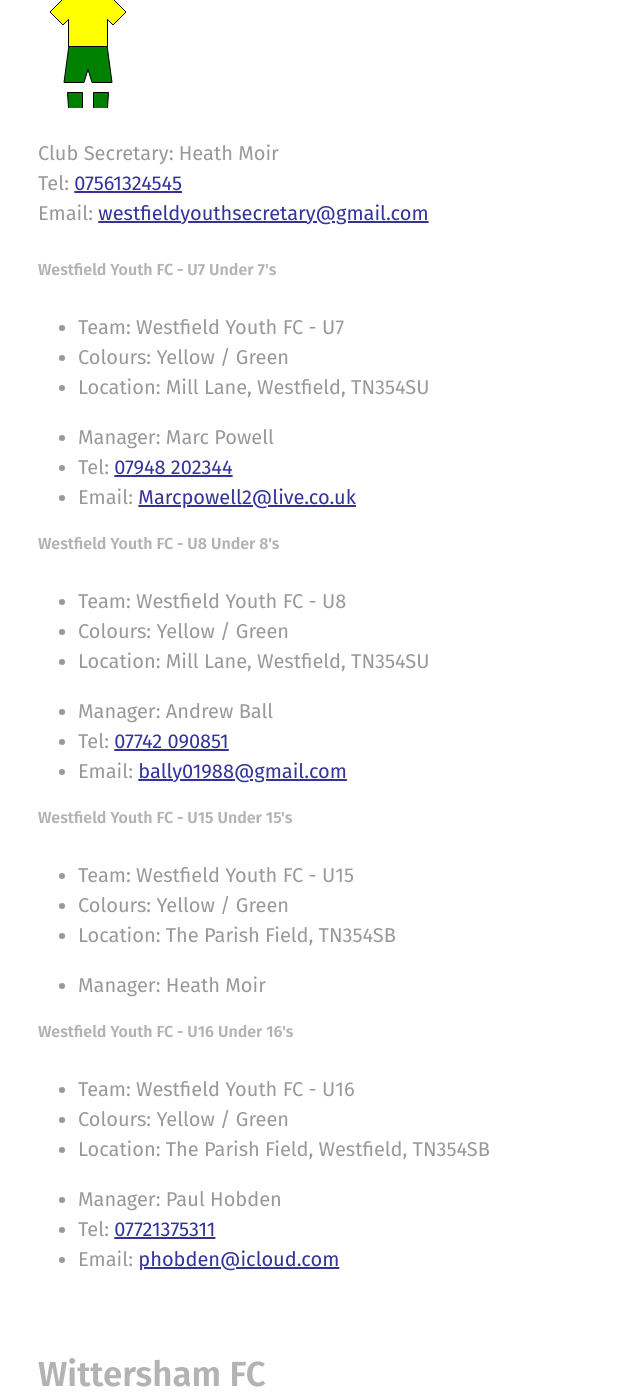
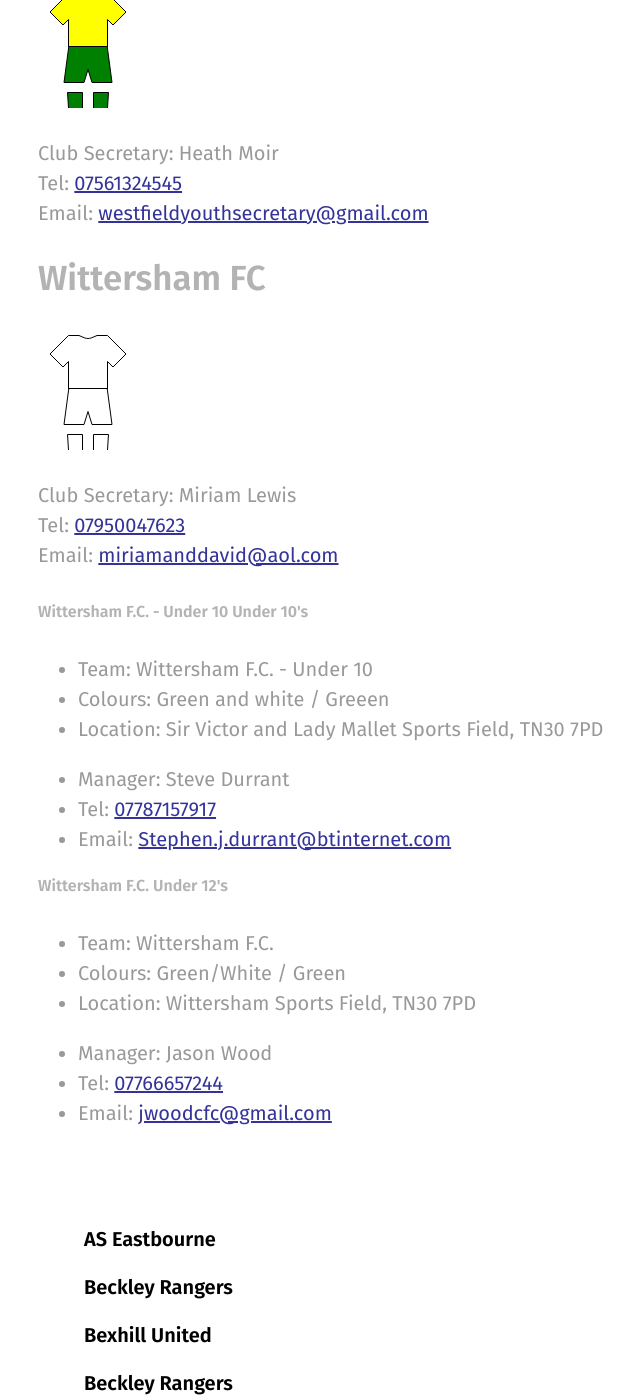
Before and after one commit to rotherleague/Rother, a Jekyll site: the page built from clubs.md, in a window 1280 px wide and 1400 px high, scrolled down 10672 px. Shown: the whole window, without its empty margins (42-682 px from the left). Built offline with Jekyll 4.4.1, drawn with Linux system fonts in a browser that asks for light colours; nearby versions of some CDN libraries.

Commit message:
Update westfield.html

```diff
--- a/_includes/clubs/westfield.html
+++ b/_includes/clubs/westfield.html
@@ -6,80 +6,3 @@
 <p>Club Secretary: Heath Moir<br>
   Tel: <a href="tel:07561324545">07561324545</a><br>
 Email: <a href="mailto:westfieldyouthsecretary@gmail.com">westfieldyouthsecretary@gmail.com</a></p>
-<div>
-  <div>
-    <div>
-      <h5>Westfield Youth FC - U7 Under 7's</h5>
-    </div>
-    <ul>
-      <li>Team: Westfield Youth FC - U7</li>
-      <li>Colours: Yellow / Green</li>
-      <li>Location: Mill Lane, Westfield, TN354SU</li>
-    </ul>
-    <ul>
-      <li>Manager: Marc Powell<br>
-      </li>
-      <li>Tel: <a href="tel:07948202344">07948 202344</a><br>
-      </li>
-      <li>Email: <a href="mailto:Marcpowell2@live.co.uk">Marcpowell2@live.co.uk</a><br>
-      </li>
-    </ul>
-  </div>
-</div>
-<div>
-  <div>
-    <div>
-      <h5>Westfield Youth FC - U8 Under 8's</h5>
-    </div>
-    <ul>
-      <li>Team: Westfield Youth FC - U8</li>
-      <li>Colours: Yellow / Green</li>
-      <li>Location: Mill Lane, Westfield, TN354SU</li>
-    </ul>
-    <ul>
-      <li>Manager: Andrew Ball<br>
-      </li>
-      <li>Tel: <a href="tel:07742090851">07742 090851</a><br>
-      </li>
-      <li>Email: <a href="mailto:bally01988@gmail.com">bally01988@gmail.com</a></li>
-    </ul>
-  </div>
-</div>
-<div>
-  <div>
-    <div>
-      <h5>Westfield Youth FC - U15 Under 15's</h5>
-    </div>
-    <ul>
-      <li>Team: Westfield Youth FC - U15</li>
-      <li>Colours: Yellow / Green</li>
-      <li>Location: The Parish Field, TN354SB</li>
-    </ul>
-    <ul>
-      <li>Manager: Heath Moir<br>
-      </li>
-    </ul>
-  </div>
-</div>
-<div>
-  <div>
-    <div>
-      <h5>Westfield Youth FC - U16 Under 16's</h5>
-    </div>
-    <ul>
-      <li>Team: Westfield Youth FC - U16</li>
-      <li>Colours: Yellow / Green</li>
-      <li>Location: The Parish Field, Westfield, TN354SB</li>
-    </ul>
-    <ul>
-      <li>Manager: Paul Hobden<br>
-      </li>
-      <li>Tel: <a href="tel:07721375311">07721375311</a><br>
-      </li>
-      <li>Email: <a href="mailto:phobden@icloud.com">phobden@icloud.com</a><br>
-      </li>
-    </ul>
-  </div>
-</div>
-
-<p>&nbsp;</p>
```
